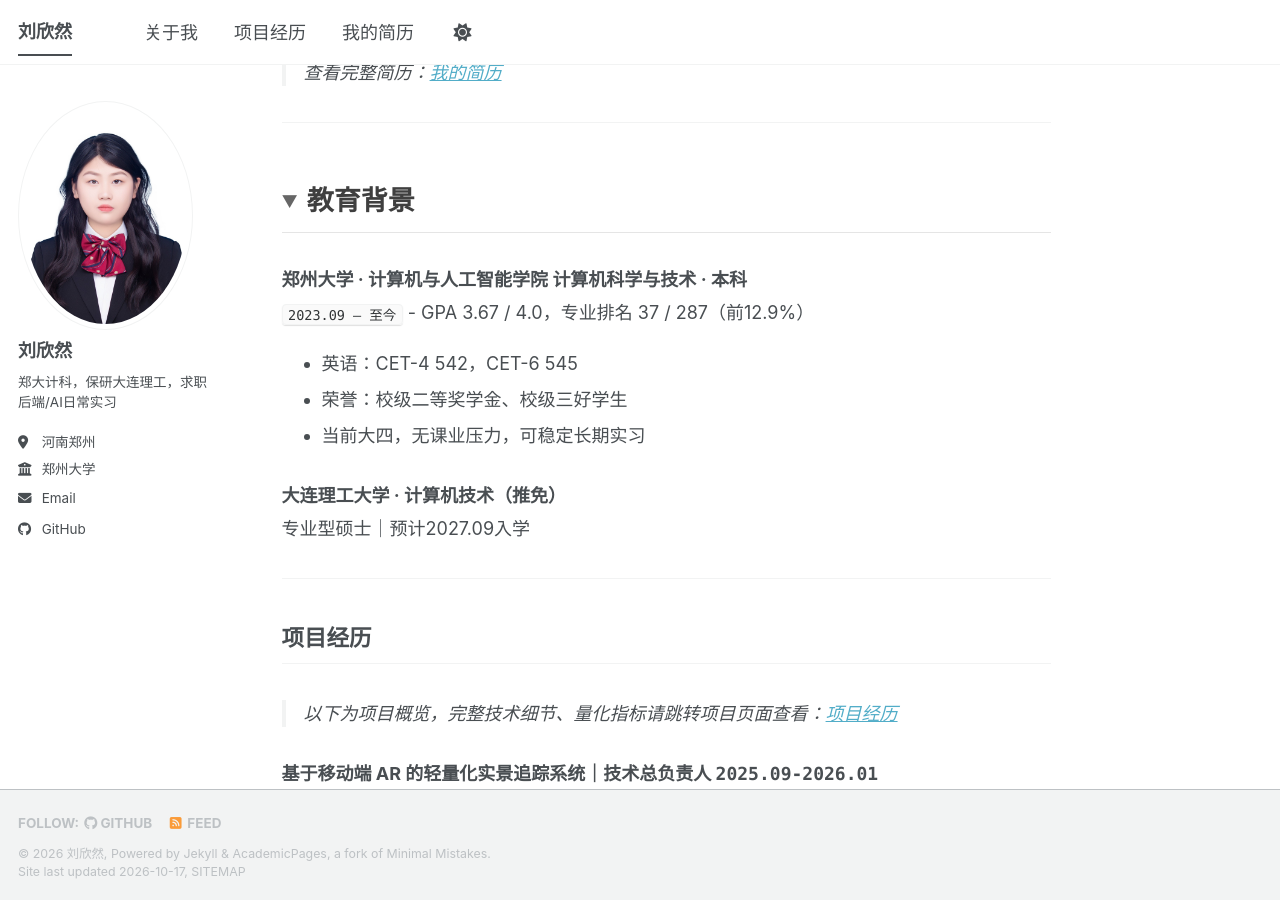
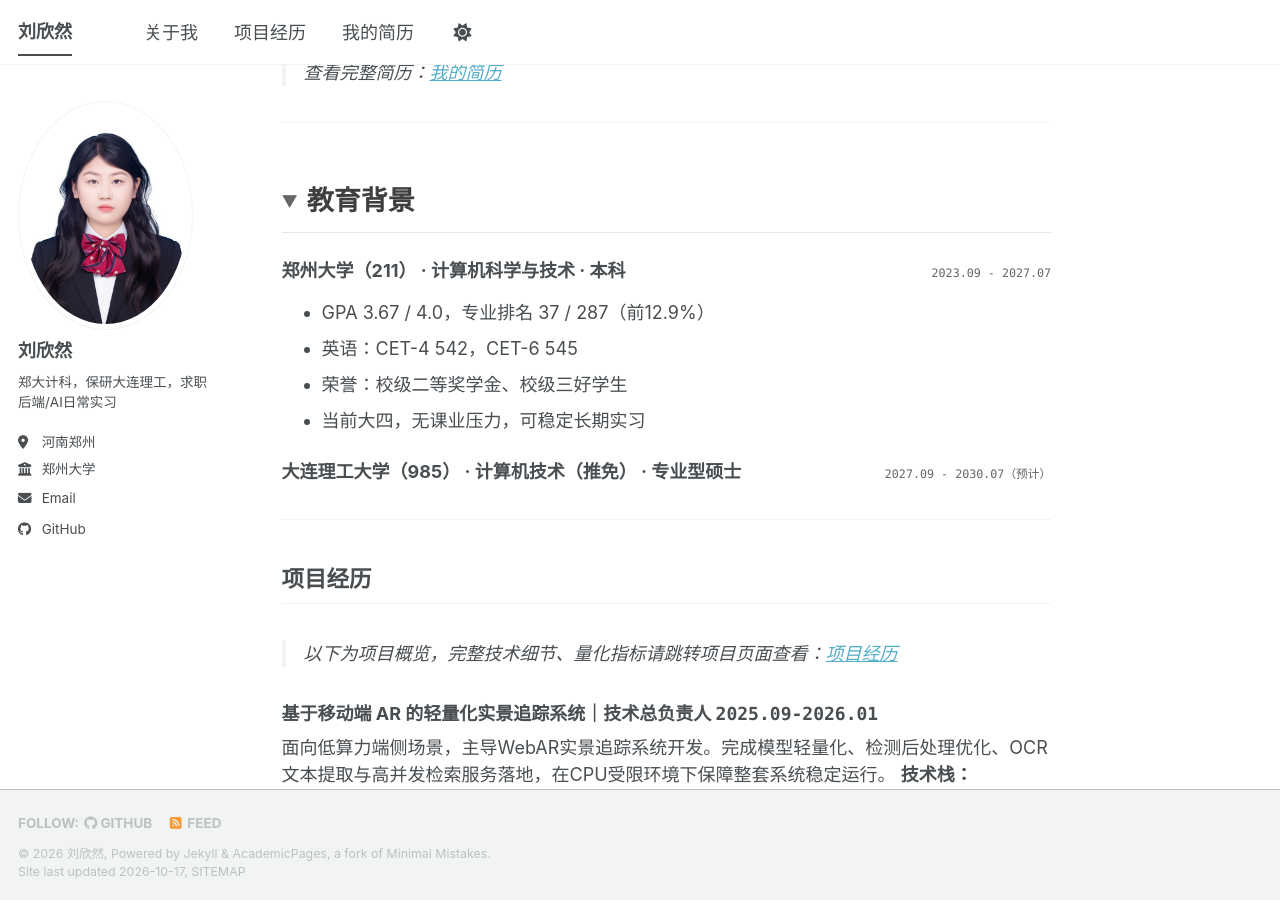
Before and after one commit to Linsensn/Linsensn.github.io, a Jekyll site: the page built from _pages/about.md, in a window 1280 px wide and 900 px high, scrolled down 383 px. Built offline with Jekyll 4.4.1, drawn with Linux system fonts in a browser that asks for light colours; a style sheet for code colours, icons or effects is not loaded.

Commit message:
Update about.md

```diff
--- a/_pages/about.md
+++ b/_pages/about.md
@@ -23,14 +23,19 @@ redirect_from:
 
 <div markdown="1">
 
-### 郑州大学 · 计算机与人工智能学院 **计算机科学与技术 · 本科**
-`2023.09 – 至今` - GPA 3.67 / 4.0，专业排名 37 / 287（前12.9%）
+<h3 style="display: flex; justify-content: space-between; align-items: baseline; margin-top: 1.5em; margin-bottom: 0.5em;">
+  <span>郑州大学（211） · 计算机科学与技术 · 本科</span>
+  <span style="font-size: 0.65em; font-weight: normal; color: #666;"><code>2023.09 - 2027.07</code></span>
+</h3>
+- GPA 3.67 / 4.0，专业排名 37 / 287（前12.9%）
 - 英语：CET-4 542，CET-6 545
 - 荣誉：校级二等奖学金、校级三好学生
 - 当前大四，无课业压力，可稳定长期实习
 
-### 大连理工大学 · 计算机技术（推免）
-专业型硕士｜预计2027.09入学
+<h3 style="display: flex; justify-content: space-between; align-items: baseline; margin-top: 1.5em; margin-bottom: 0.5em;">
+  <span>大连理工大学（985） · 计算机技术（推免） · 专业型硕士</span>
+  <span style="font-size: 0.65em; font-weight: normal; color: #666;"><code>2027.09 - 2030.07（预计）</code></span>
+</h3>
 
 </div>
 
```
